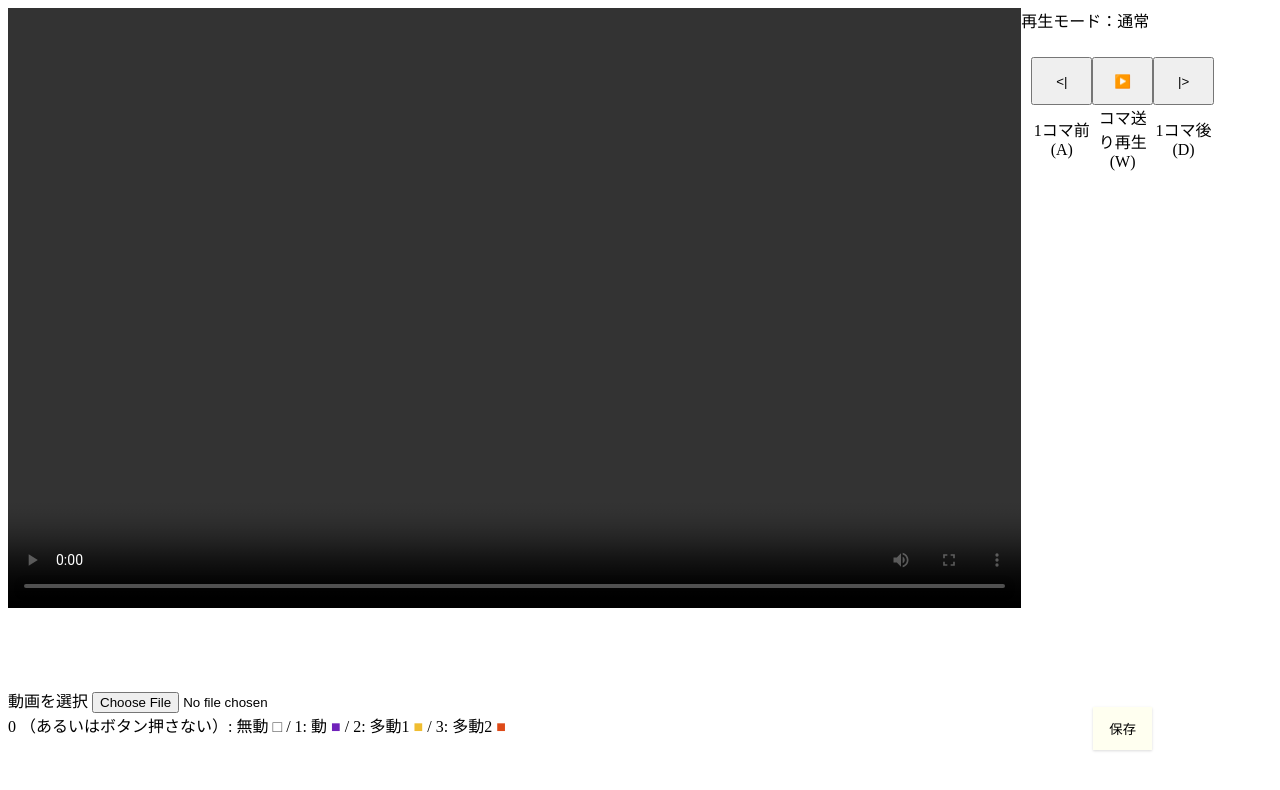
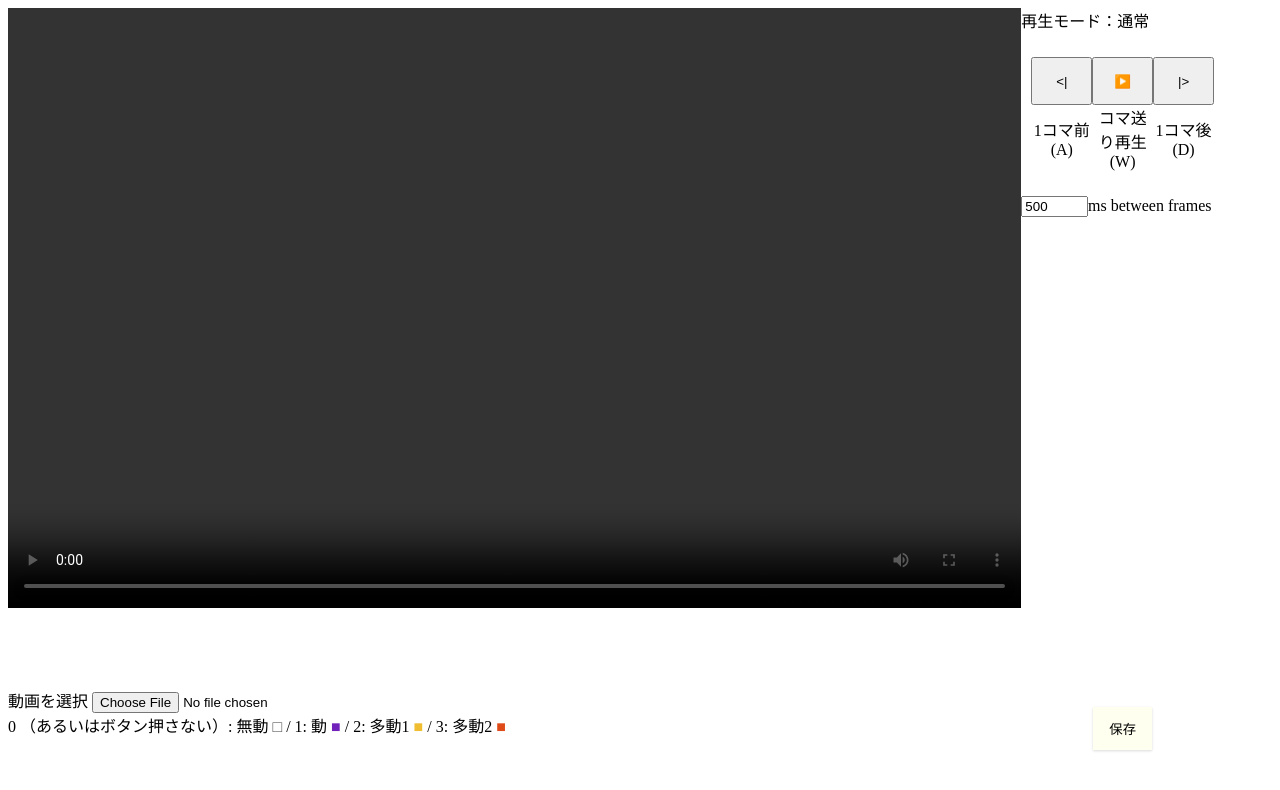
Before and after one commit to lesguillemets/am41LabelFrames, a website with bundled scripts: page yourv/index.html in a window 1280 px wide. Built offline with nearby package versions, Linux system fonts and the light colour scheme.

Commit message:
set speed

```diff
--- a/yourv/index.html
+++ b/yourv/index.html
@@ -27,6 +27,9 @@
 				<span id="descr-play-framewise" class="control-descr">コマ送り再生(W)</span>
 				<span id="descr-frame-forward" class="control-descr">1コマ後(D)</span>
 			</div>
+			<div class="speed-container">
+				<input type="number" name="frame-play-duration" id="frame-play-duration" min="0" step="100" value="500">ms between frames
+			</div>
 		</div>
 		<div class="right-bottom">
 			<button type="button" id="save-button">保存</button>
--- a/yourv/main.css
+++ b/yourv/main.css
@@ -119,6 +119,9 @@ canvas#play-loc-canv {
 	grid-area: descrright;
 }
 
+input#frame-play-duration {
+	width: 5em;
+}
 
 /* -- buttom footer -- */
 .foot {
```
